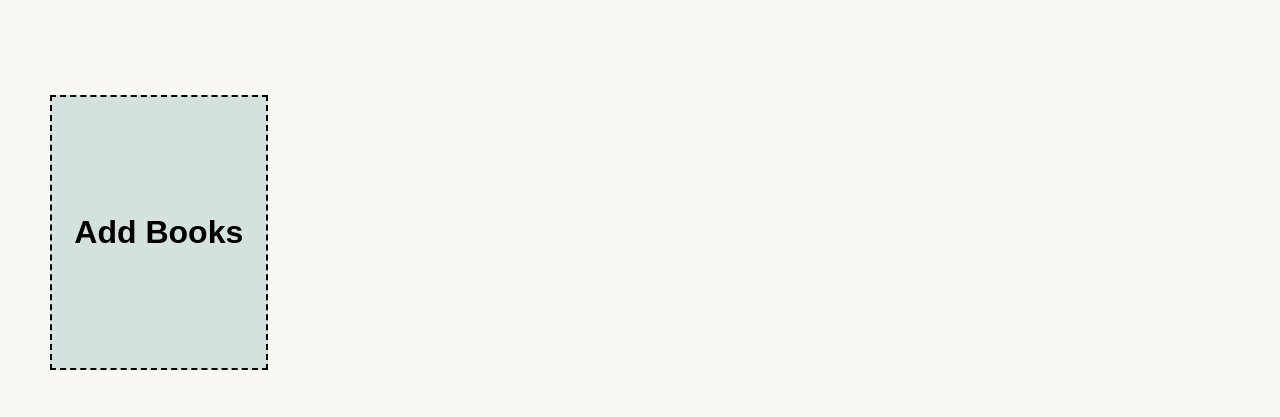
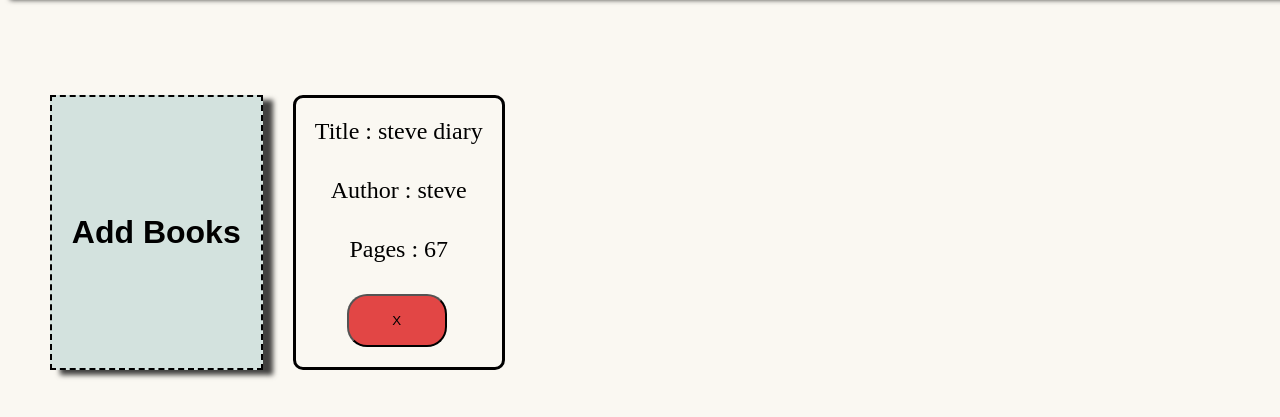
Before and after one commit to NikhileshS/Library, a plain HTML site: page index.html in a window 1280 px wide. Both pictures are taken after a click on the button "Add Books". Shown: the part 155-572 px from the top of the page. Drawn offline with Linux system fonts and the light colour scheme.

Commit message:
Managed to add books when pressed the button

```diff
--- a/index.html
+++ b/index.html
@@ -7,8 +7,9 @@
     <link href="style.css" rel="stylesheet">
 </head>
 <body>
-    <script defer src="script.js"></script>
+    <script src="script.js" defer></script>
     <div class="container">
+        <div></div>
         <div id="title">Library</div>
         <div class="grid">
         <button class="btn">Add Books</button>
--- a/script.js
+++ b/script.js
@@ -1,20 +1,6 @@
-const btn = document.querySelector('.btn');
-const grid = document.querySelector('grid');
+const grid = document.querySelector('.grid');
 
-const title = document.createElement('div');
-title.textContent = 'Title :'
-const author = document.createElement('div');
-author.textContent = 'Author :'
-const page = document.createElement('div');
-page.textContent = 'Pages :'
-const remove = document.createElement('button');
-remove.textContent = 'X'
-const container = document.createElement('div');
 
-container.appendChild(title);
-container.appendChild(remove);
-container.appendChild(author);
-container.appendChild(page);
 
 function library(name,author,page){
     this.name = name;
@@ -22,4 +8,38 @@ function library(name,author,page){
     this.page = page;
 }
 
-const lib = []
+
+const btn = document.querySelector('.btn');
+btn.addEventListener('click',function addbutton(){
+
+    const books = new library('steve diary','steve','67');
+
+    const title = document.createElement('div');
+    title.textContent = `Title : ${books.name}`;
+    title.classList.add('title');
+
+    const author = document.createElement('div');
+    author.textContent = `Author : ${books.author}`
+    author.classList.add('author');
+
+    const page = document.createElement('div');
+    page.textContent = `Pages : ${books.page}`;
+    page.classList.add('pages');
+
+    const remove = document.createElement('button');
+    remove.textContent = 'X';
+    remove.classList.add('removebtn');
+    remove.addEventListener('click',() =>{
+        grid.removeChild(container);
+    })
+
+    const container = document.createElement('div');
+    container.classList.add('gridcon');
+
+    container.appendChild(title);
+    container.appendChild(author);
+    container.appendChild(page);
+    container.appendChild(remove);
+    grid.appendChild(container);
+
+})
--- a/style.css
+++ b/style.css
@@ -32,10 +32,12 @@ body{
     background-color: rgba(24, 26, 23, 0.623);
     font-size: clamp(2rem,10vw,5rem);
     color: azure;
+    box-shadow: 10px 5px 5px rgba(2, 2, 2, 0.74);
 }
 
 .grid{
     display: grid;
+    gap: 30px;
     width: 100vw;
     grid-template-rows: repeat(auto-fit,var(--row));
     grid-template-columns: repeat(auto-fit,var(--column));
@@ -49,6 +51,7 @@ body{
     font-weight: bolder;
     font-size: clamp(0.5rem,10vw,2rem);
     background-color: rgba(149, 190, 190, 0.384);
+    box-shadow: 10px 5px 5px rgba(2, 2, 2, 0.74);
 }
 
 button:hover{
@@ -56,5 +59,20 @@ button:hover{
 }
 
 .gridcon{
+    display: grid;
+    border-style: solid;
+    border-radius: 10px;
+    border-color: black;
+    text-align: center;
+    padding-top: 20px;
+    padding-bottom: 20px;
+    font-size: clamp(1rem,11vw,1.5rem);
+}
 
+.removebtn{
+    width: 100px;
+    position: relative;
+    left: clamp(4vw,20%,40px);
+    border-radius: 20px;
+    background-color: rgba(219, 19, 19, 0.774);
 }
```
